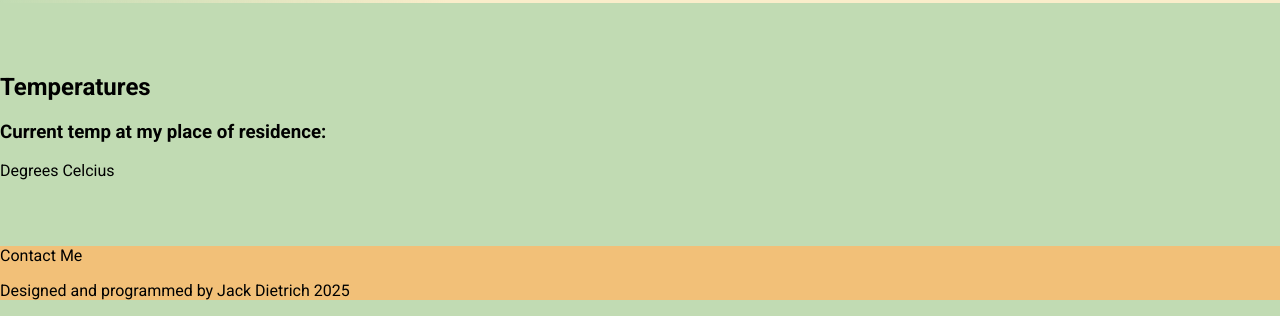
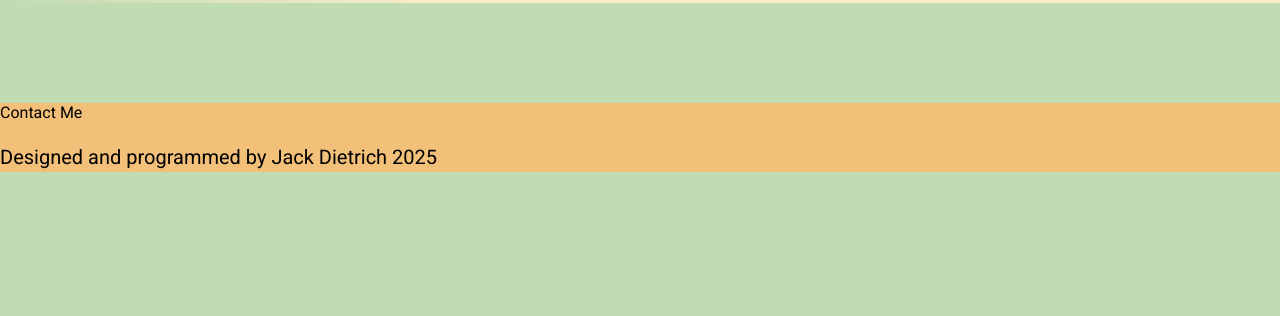
Before and after one commit to Jack-Dietrich/JackWebsite, a website: page docs/index.html in a window 1280 px wide. Shown: the part 1025-1341 px from the top of the page. After the commit the page ends 1217 px from the top, so only its background shows below. Drawn offline with Linux system fonts and the light colour scheme; no server answers.

Commit message:
Temporarily removed temperature section added description in about me section.

```diff
--- a/docs/css/main.css
+++ b/docs/css/main.css
@@ -76,6 +76,11 @@ a{
 .section-2{
     display: flex;
     flex-direction: row;
+}
+
+p{
+    font-size: 20px;
+    line-height: 1.5;
 }
 
 .headshot{
--- a/docs/index.html
+++ b/docs/index.html
@@ -136,9 +136,7 @@ div{
 
     <div class="Temperatures">
 
-      <h2>Temperatures</h2>
-      <h3>Current temp at my place of residence:</h3>
-      <p id="temp1">Degrees Celcius</p>
+      <!-- temporarily removing temperature section -->
       <script>
       window.addEventListener('DOMContentLoaded', async () => {//when content loads
           const response = await fetch('/api/temperature');//get the api temp
```
